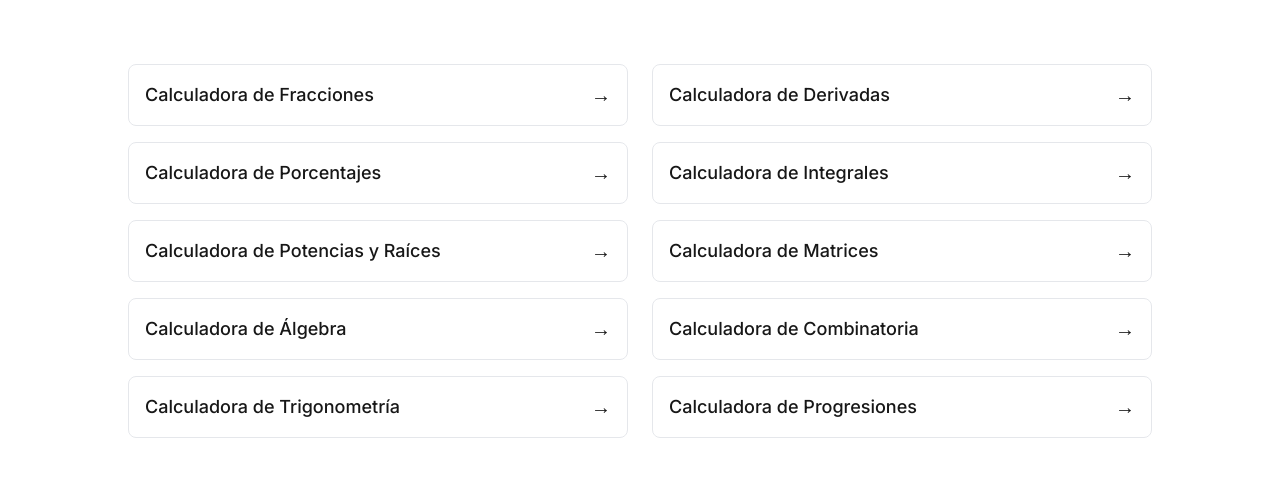
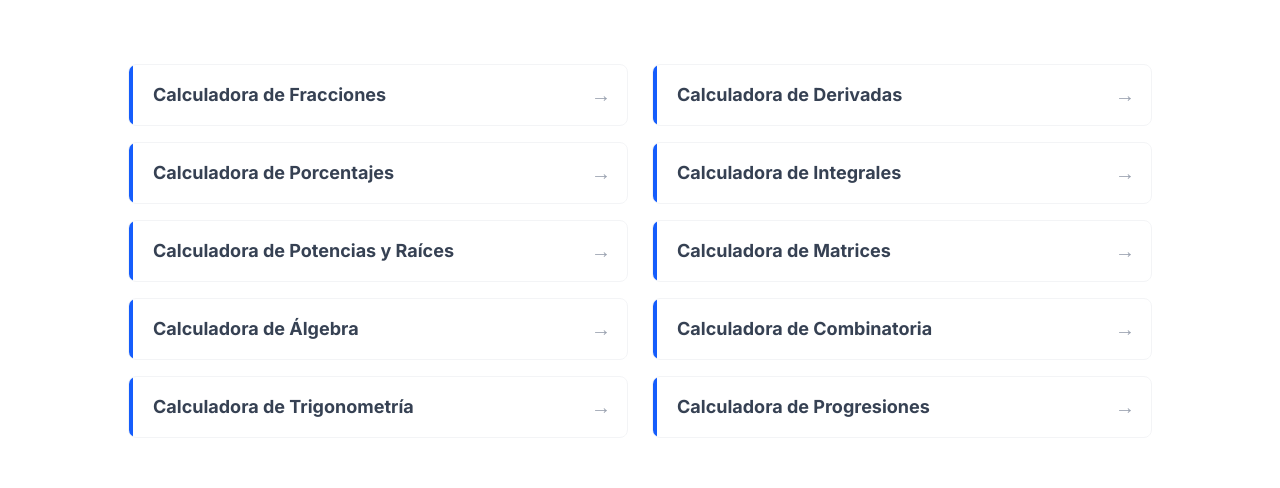
Before and after one commit to martingalmarino/calcula-todo, a Next.js app: page / in a window 1280 px wide. Shown: the part 224-712 px from the top of the page. Built offline with nearby package versions, Linux system fonts and the light colour scheme; no server answers.

Commit message:
Aplicar estilo SaaS dashboard a links destacados: cards con línea lateral azul, fondo blanco, hover gris claro

```diff
--- a/src/app/page.tsx
+++ b/src/app/page.tsx
@@ -55,10 +55,12 @@ export default function HomePage() {
                   <Link
                     key={calculator.href}
                     href={calculator.href}
-                    className="flex items-center justify-between p-4 bg-white border border-gray-200 rounded-lg hover:border-primary hover:shadow-md transition-all duration-200 group"
+                    className="flex items-center justify-between p-4 bg-white border border-gray-100 rounded-lg hover:bg-gray-50 transition-all duration-200 group relative overflow-hidden"
                   >
-                    <span className="text-primary text-lg font-medium group-hover:text-primary/80">Calculadora de {calculator.label}</span>
-                    <span className="text-primary text-xl font-bold group-hover:translate-x-1 transition-transform">→</span>
+                    {/* Línea lateral izquierda */}
+                    <div className="absolute left-0 top-0 bottom-0 w-1 bg-blue-600 group-hover:bg-blue-500 transition-colors duration-200"></div>
+                    <span className="text-gray-700 text-lg font-bold ml-2">Calculadora de {calculator.label}</span>
+                    <span className="text-gray-400 text-xl font-bold group-hover:translate-x-1 transition-transform">→</span>
                   </Link>
                 ))}
               </div>
@@ -69,10 +71,12 @@ export default function HomePage() {
                   <Link
                     key={calculator.href}
                     href={calculator.href}
-                    className="flex items-center justify-between p-4 bg-white border border-gray-200 rounded-lg hover:border-primary hover:shadow-md transition-all duration-200 group"
+                    className="flex items-center justify-between p-4 bg-white border border-gray-100 rounded-lg hover:bg-gray-50 transition-all duration-200 group relative overflow-hidden"
                   >
-                    <span className="text-primary text-lg font-medium group-hover:text-primary/80">Calculadora de {calculator.label}</span>
-                    <span className="text-primary text-xl font-bold group-hover:translate-x-1 transition-transform">→</span>
+                    {/* Línea lateral izquierda */}
+                    <div className="absolute left-0 top-0 bottom-0 w-1 bg-blue-600 group-hover:bg-blue-500 transition-colors duration-200"></div>
+                    <span className="text-gray-700 text-lg font-bold ml-2">Calculadora de {calculator.label}</span>
+                    <span className="text-gray-400 text-xl font-bold group-hover:translate-x-1 transition-transform">→</span>
                   </Link>
                 ))}
               </div>
```
